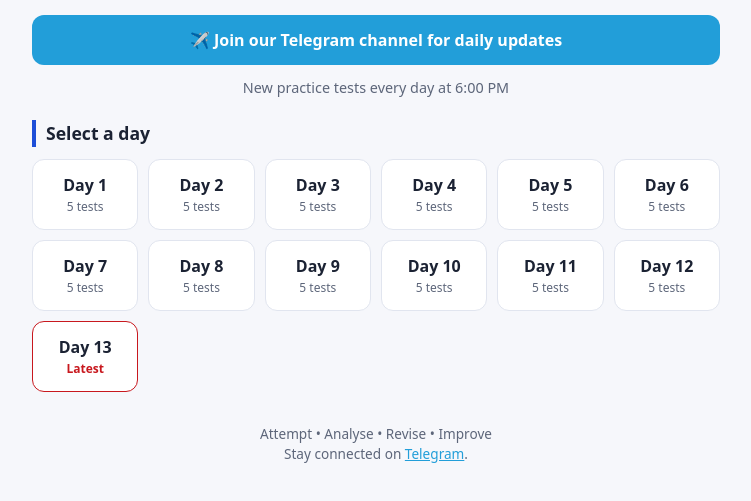
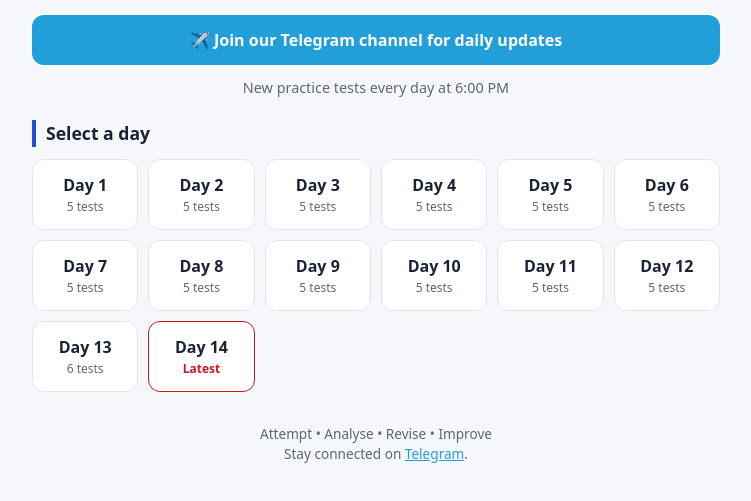
Before and after one commit to Akshara375go/sda-fda-free-series, a plain HTML site: page index.html in a window 1280 px wide. Shown: the part 221-722 px from the top of the page, without its empty margins (264-1015 px from the left). Drawn offline with Linux system fonts and the light colour scheme.

Commit message:
Update index.html

```diff
--- a/index.html
+++ b/index.html
@@ -83,7 +83,12 @@ var SUBJECTS = {
   computer: { icon: "💻", name: "Computer Knowledge", src: "Arihant Computer Awareness" },
   polity:   { icon: "📜", name: "Indian Polity", src: "Indian Polity — M. Laxmikanth" },
   ca:       { icon: "📰", name: "Current Affairs" },
-   geography: { icon: "🌍", name: "Karnataka Geography" }
+   geography: { icon: "🌍", name: "Karnataka Geography" },
+     indhistory: { icon: "📜", name: "Indian History", src: "NCERT History" },
+  science:    { icon: "🔬", name: "General Science", src: "NCERT Science" },
+  indgeo:     { icon: "🌏", name: "Indian Geography", src: "NCERT Geography" },
+  mental:     { icon: "🧠", name: "Mental Ability" },
+  english:    { icon: "📘", name: "General English" }
 };
 var DAYS = [
   { day: 1, tests: [
@@ -177,6 +182,14 @@ var DAYS = [
     { s: "geography", topics: ["Geographical Location and Extent of Karnataka", "Physiographic Divisions of Karnataka"], url: "https://share.gemini.google/ppvMvAgW5rxv" },
     { s: "computer", topics: ["Computer Security", "IT Trends and Nudi Software"], url: "https://share.gemini.google/qu3TUOnkcppW" },
     { s: "ca",       topics: ["May 2026 Monthly Compilation – Day 1/2"], url: "https://share.gemini.google/Q1wOLDkAZ6iz" }
+  ]},
+  { day: 14, tests: [
+    { s: "indhistory", topics: ["Indus Valley Civilisation – Important Sites and Features", "Vedic Age – Early and Later Vedic Period"], url: "https://share.gemini.google/PfqaeQwPN0PK" },
+    { s: "science",  topics: ["Biology: Cell – Structure and Functions", "Plant Cell and Animal Cell – Differences"], url: "https://share.gemini.google/oIVGtvKwpODg" },
+    { s: "indgeo",   topics: ["Latitude and Longitude", "Indian Standard Time (IST)"], url: "https://share.gemini.google/byP4KxxqohX3" },
+    { s: "mental",   topics: ["Analogy", "Classification – Odd One Out"], url: "https://share.gemini.google/nRbDl8zNSRW2" },
+    { s: "english",  topics: ["Parts of Speech", "Articles – A, An and The"], url: "https://share.gemini.google/hHASRP3IqEIJ" },
+    { s: "ca",       topics: ["May 2026 Monthly Compilation – Day 2/2"], url: "https://share.gemini.google/b7XCqzzipjgA" }
   ]}
 ];
 
```
